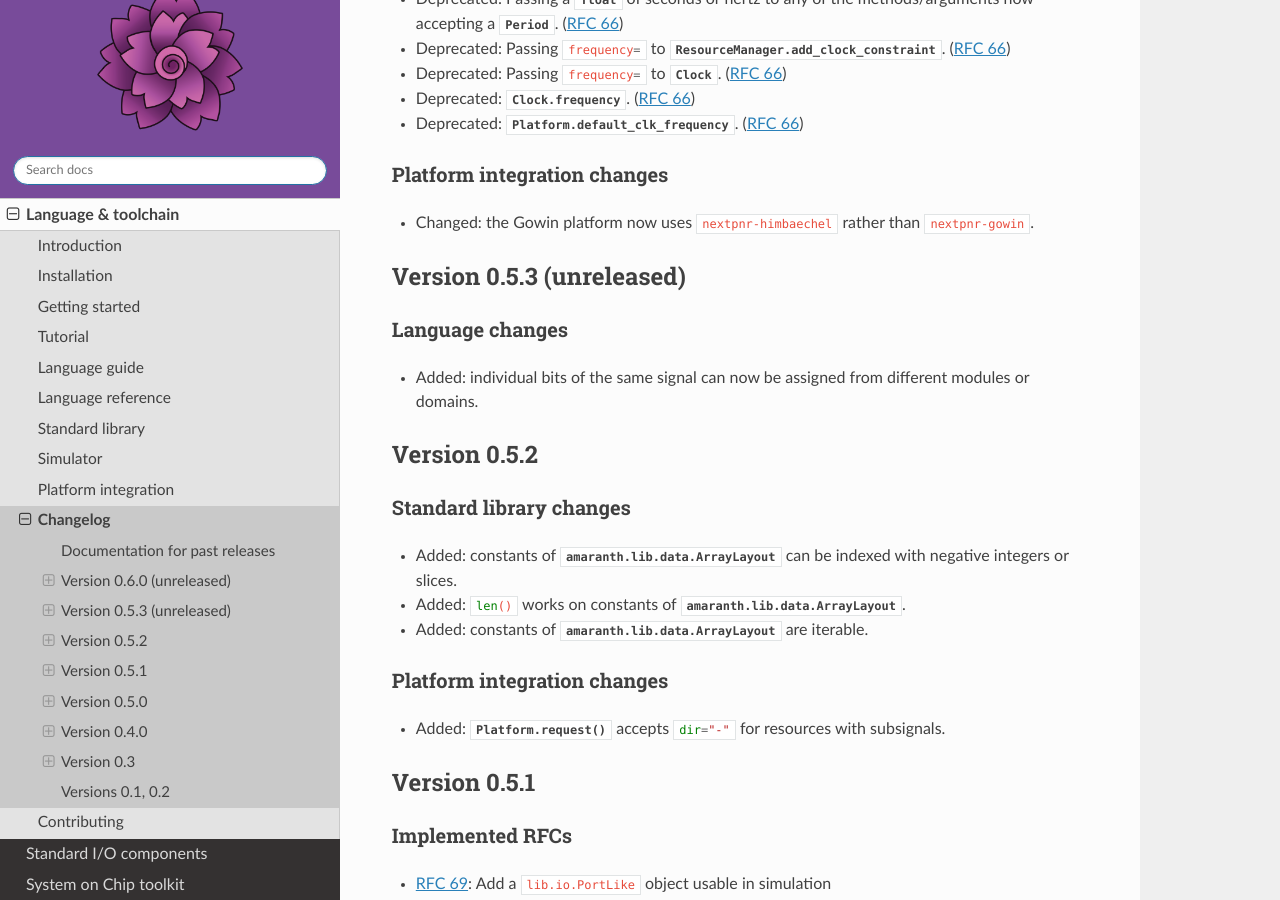
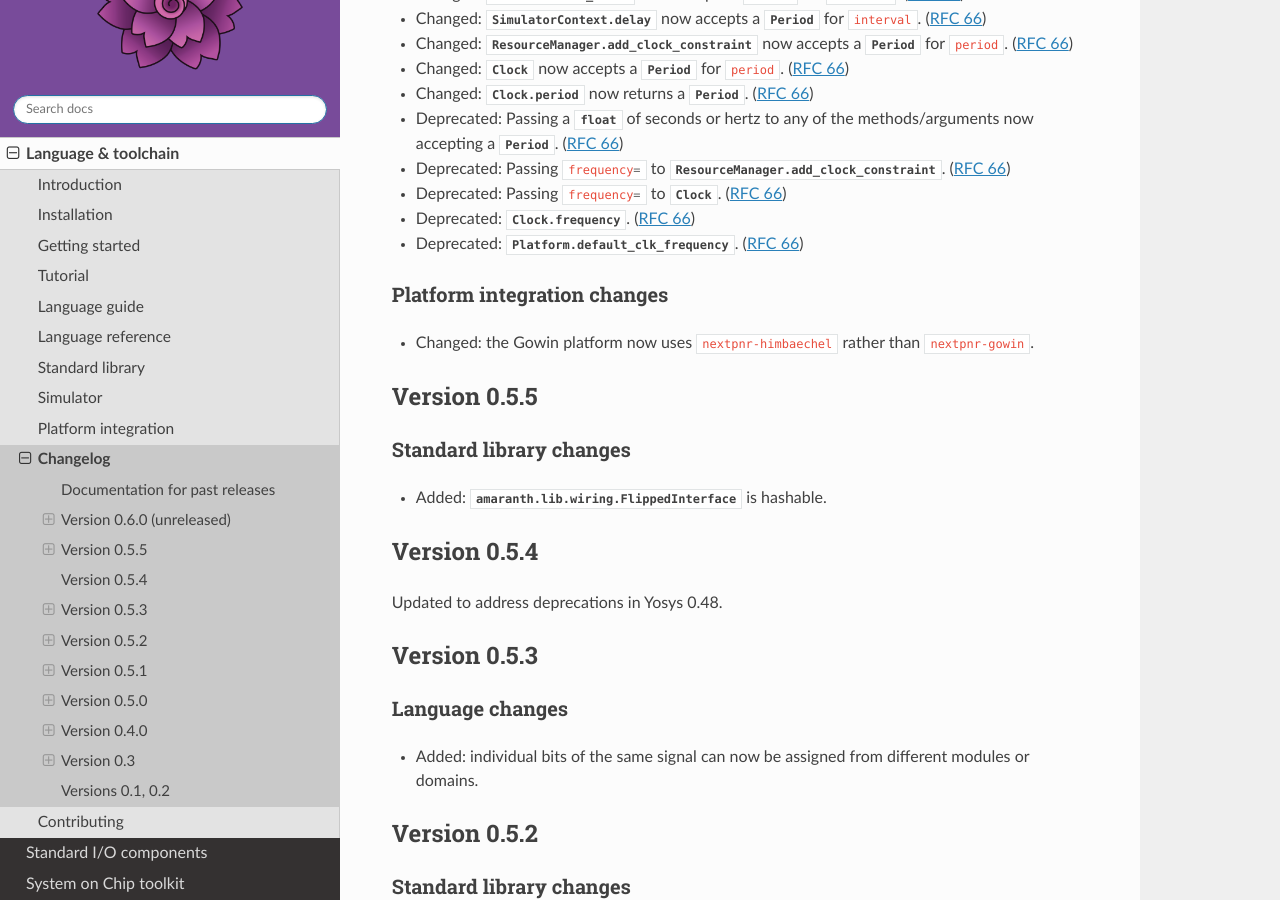
Before and after one commit to amaranth-lang/amaranth, a Sphinx documentation site: the page built from docs/changes.rst, in a window 1280 px wide and 900 px high, scrolled down 1540 px. Built offline with Sphinx 7.4.7 and the Read the Docs theme 3.1.0, drawn with Linux system fonts in a browser that asks for light colours; the version number could not be read and is left out; some of the changed text lies outside the part shown.

Commit message:
docs/changes: update for v0.5.5.

```diff
--- a/docs/changes.rst
+++ b/docs/changes.rst
@@ -9,6 +9,11 @@ Documentation for past releases
 
 Documentation for past releases of the Amaranth language and toolchain is available online:
 
+* `Amaranth 0.5.5 <https://amaranth-lang.org/docs/amaranth/v0.5.5/>`_
+* `Amaranth 0.5.4 <https://amaranth-lang.org/docs/amaranth/v0.5.4/>`_
+* `Amaranth 0.5.3 <https://amaranth-lang.org/docs/amaranth/v0.5.3/>`_
+* `Amaranth 0.5.2 <https://amaranth-lang.org/docs/amaranth/v0.5.2/>`_
+* `Amaranth 0.5.1 <https://amaranth-lang.org/docs/amaranth/v0.5.1/>`_
 * `Amaranth 0.5.0 <https://amaranth-lang.org/docs/amaranth/v0.5.0/>`_
 * `Amaranth 0.4.5 <https://amaranth-lang.org/docs/amaranth/v0.4.5/>`_
 * `Amaranth 0.4.4 <https://amaranth-lang.org/docs/amaranth/v0.4.4/>`_
@@ -87,8 +92,25 @@ Platform integration changes
 * Changed: the Gowin platform now uses ``nextpnr-himbaechel`` rather than ``nextpnr-gowin``.
 
 
-Version 0.5.3 (unreleased)
-==========================
+Version 0.5.5
+=============
+
+Standard library changes
+------------------------
+
+.. currentmodule:: amaranth.lib
+
+* Added: :class:`amaranth.lib.wiring.FlippedInterface` is hashable.
+
+
+Version 0.5.4
+=============
+
+Updated to address deprecations in Yosys 0.48.
+
+
+Version 0.5.3
+=============
 
 
 Language changes
```
